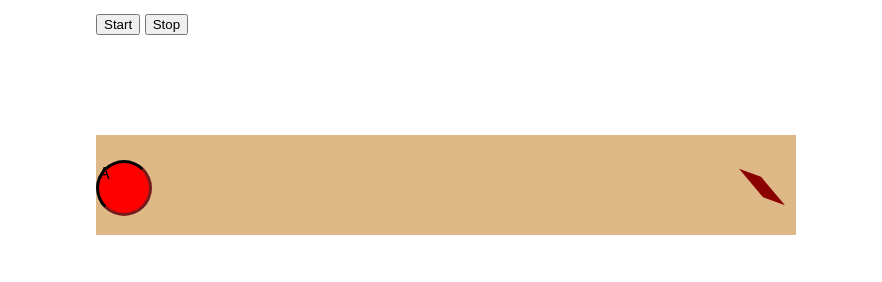
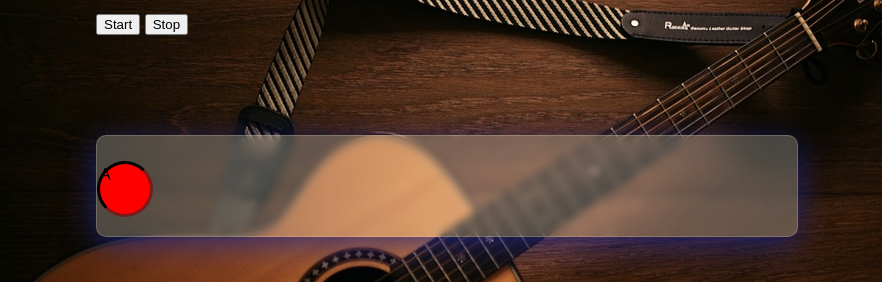
Before and after one commit to Ironteen23/metronome, an Electron app: page src/index.html in a window 800 px wide. Shown: the part 137-419 px from the top of the page, 882 px wide, since content can reach past the window. Drawn offline with Linux system fonts and the light colour scheme.

Commit message:
bg image added

```diff
--- a/src/index.css
+++ b/src/index.css
@@ -4,6 +4,12 @@ body {
   margin: auto;
   max-width: 38rem;
   padding: 2rem;
+}
+
+
+body{
+  background-image: url('guitar.jpg');
+  /* background-repeat: no-repeat; */
 }
 
 .round{
@@ -29,9 +35,17 @@ body {
   /* position: absolute; */
   width:700px;
   height: 100px;
-  background:burlywood;
+  /* background:burlywood; */
   /* top:-100px; */
   margin-top: 100px;
+
+
+  background: rgba(255, 255, 255, 0.25);
+    box-shadow: 0 8px 32px 0 rgba(31, 38, 135, 0.8);
+    backdrop-filter: blur(4px);
+    -webkit-backdrop-filter: blur(4px);
+    border-radius: 10px;
+    border: 1px solid rgba(255, 255, 255, 0.18);
 }
 
 .stopper{
```
Also changed, not shown: src/guitar.jpg (added).
